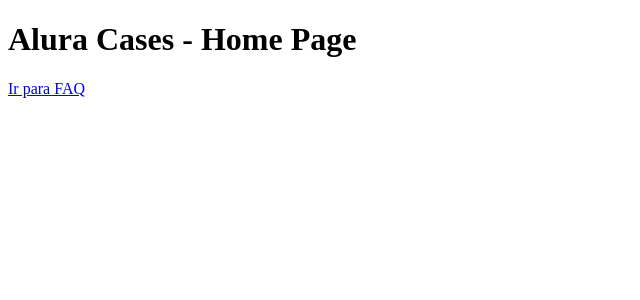
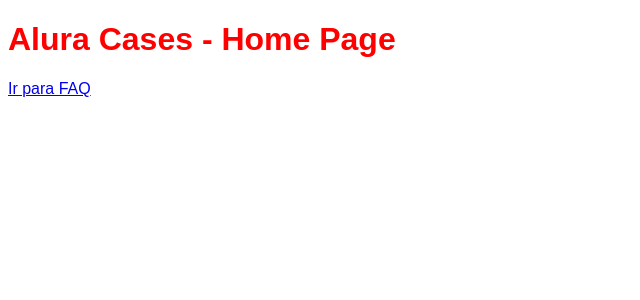
Before and after one commit to WesleyOliveira98/nextjs-alura, a Next.js app: page / in a window 1280 px wide. Shown: the top 300 px of the page, without its empty margins (0-640 px from the left). Built offline with nearby package versions, Linux system fonts and the light colour scheme.

Commit message:
Adicionando estilização a aplicação; Criação de estilos globais e injetando através do _app.js

```diff
--- a/package.json
+++ b/package.json
@@ -7,7 +7,8 @@
     "dev": "next dev",
     "build": "next build",
     "start": "next start",
-    "lint": "next lint"
+    "lint": "next lint",
+    "export": "next build && next export"
   },
   "repository": {
     "type": "git",
--- /dev/null
+++ b/pages/_app.js
@@ -0,0 +1,10 @@
+import GlobalStyle from "../src/theme/GlobalStyle";
+
+export default function MyApp({ Component, pageProps }) {
+    return (
+        <>
+            <GlobalStyle />
+            <Component {...pageProps} />
+        </>
+    )
+}
--- a/pages/index.js
+++ b/pages/index.js
@@ -1,9 +1,23 @@
 import Link from "../src/components/Link";
+
+function Title({ children, as }) {
+    const Tag = as;
+    return (
+        <>
+            <Tag>{children}</Tag>
+            <style jsx>{`
+                ${Tag} {
+                    color: red;
+                }
+            `}</style>
+        </>
+    )
+}
 
 export default function Home() {
     return (
         <div>
-            <h1>Alura Cases - Home Page</h1>
+            <Title as="h1">Alura Cases - Home Page</Title>
             <Link href="/faq">
                 Ir para FAQ
             </Link>
--- /dev/null
+++ b/src/theme/GlobalStyle.js
@@ -0,0 +1,9 @@
+export default function GlobalStyle() {
+    return (
+        <style global jsx>{`
+            body {
+                font-family: sans-serif;
+            }
+        `}</style>
+    )
+}
```
